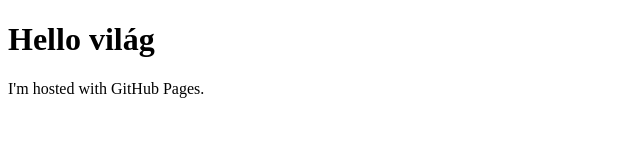
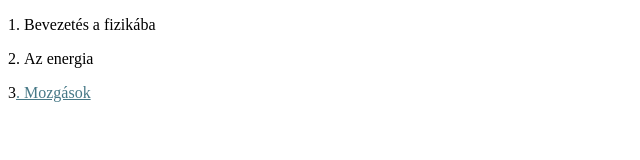
Before and after one commit to Tibor-Balogh/Fizikafeladatok, a plain HTML site: page index.html in a window 1280 px wide. Shown: the whole page, without its empty margins (0-640 px from the left). Drawn offline with Linux system fonts and the light colour scheme.

Commit message:
index.html

```diff
--- a/index.html
+++ b/index.html
@@ -1,7 +1,11 @@
 <!DOCTYPE html>
 <html>
-<body>
-<h1>Hello világ</h1>
-<p>I'm hosted with GitHub Pages.</p>
+<body lang=HU link="#467886" vlink="#96607D" style='word-wrap:break-word'>
+<div class=WordSection1>
+<p class=MsoNormal>1.&nbsp;Bevezetés a fizikába</p>
+<p class=MsoNormal>2.&nbsp;Az energia</p>
+<p class=MsoNormal>3<a href="mozgasok/sebesseg_jelek.html">.&nbsp;Mozgások</a></p>
+<p class=MsoNormal>&nbsp;</p>
+</div>
 </body>
 </html>
```
